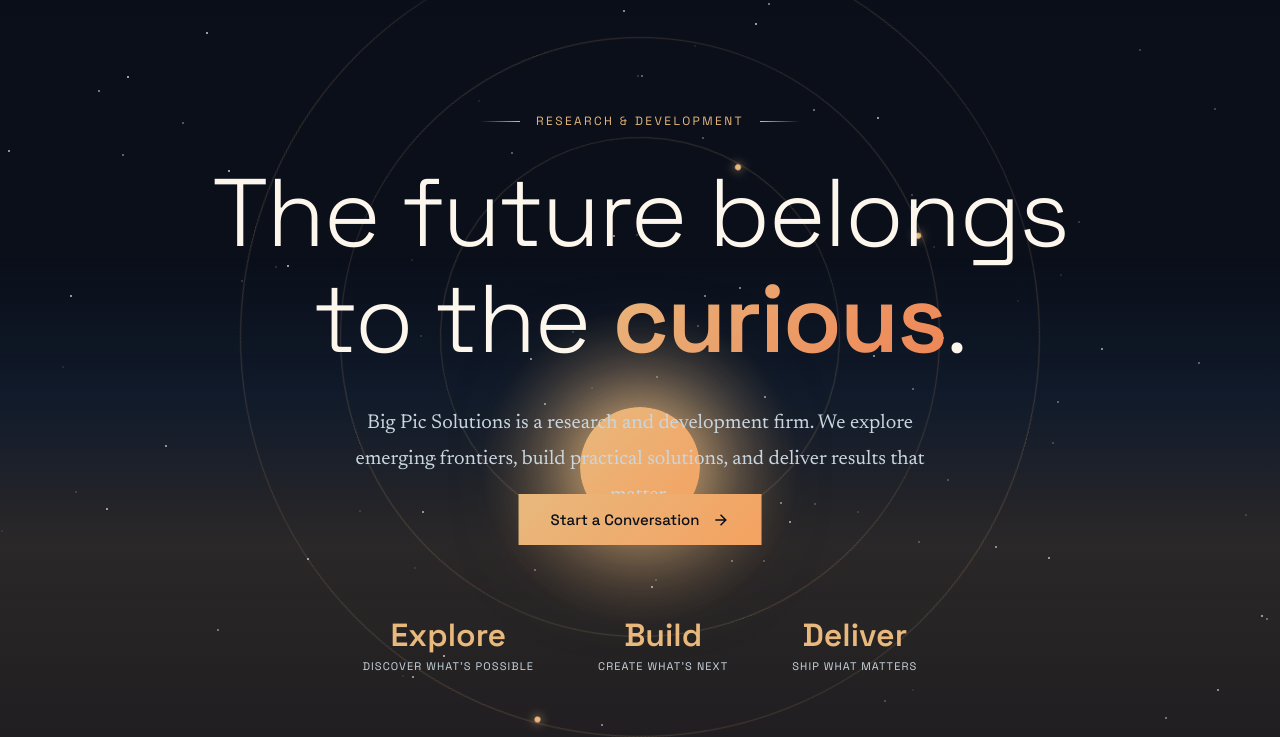
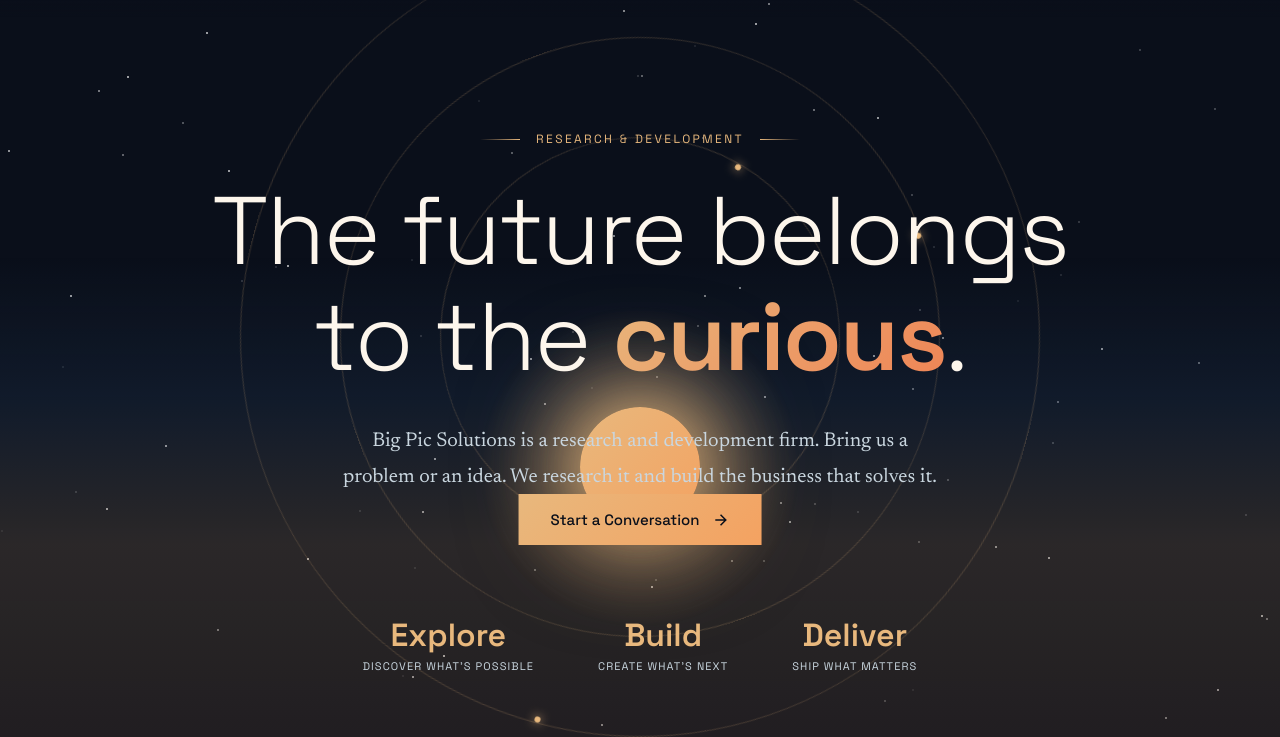
Before and after one commit to DaryllGomas/BigPicSolutions, a plain HTML site: page index.html in a window 1280 px wide. Shown: the part 63-800 px from the top of the page. Drawn offline with Linux system fonts and the light colour scheme.

Commit message:
Home hero: 'Bring us a problem or an idea…' line (Daryll's OK 2026-11-22)
Co-Authored-By: Claude Opus 5.5 <noreply@anthropic.com>

```diff
--- a/index.html
+++ b/index.html
@@ -1082,8 +1082,8 @@
             <h1>The future belongs to the <strong>curious</strong>.</h1>
             <p class="hero-text">
                 Big Pic Solutions is a research and development firm.
-                We explore emerging frontiers, build practical solutions,
-                and deliver results that matter.
+                Bring us a problem or an idea. We research it
+                and build the business that solves it.
             </p>
         </div>
 
```
